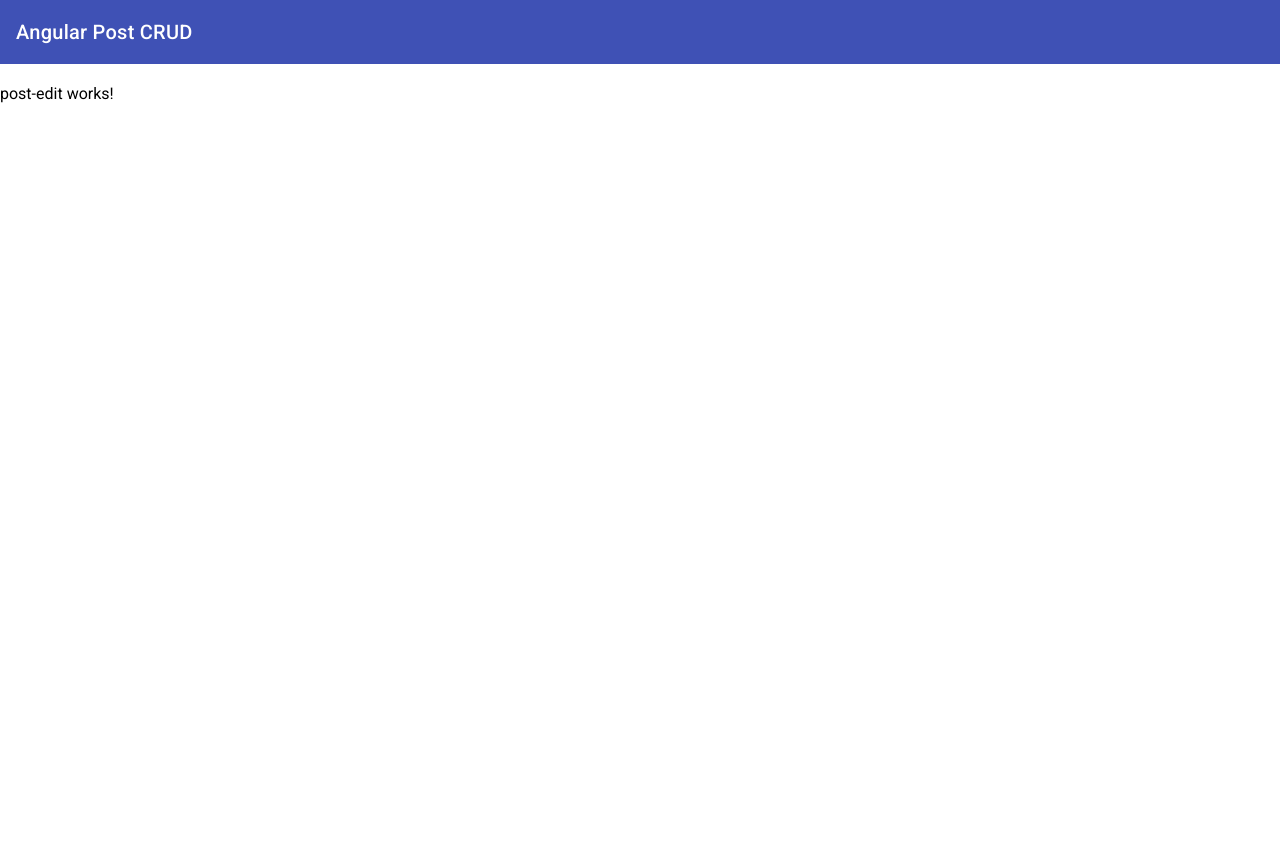
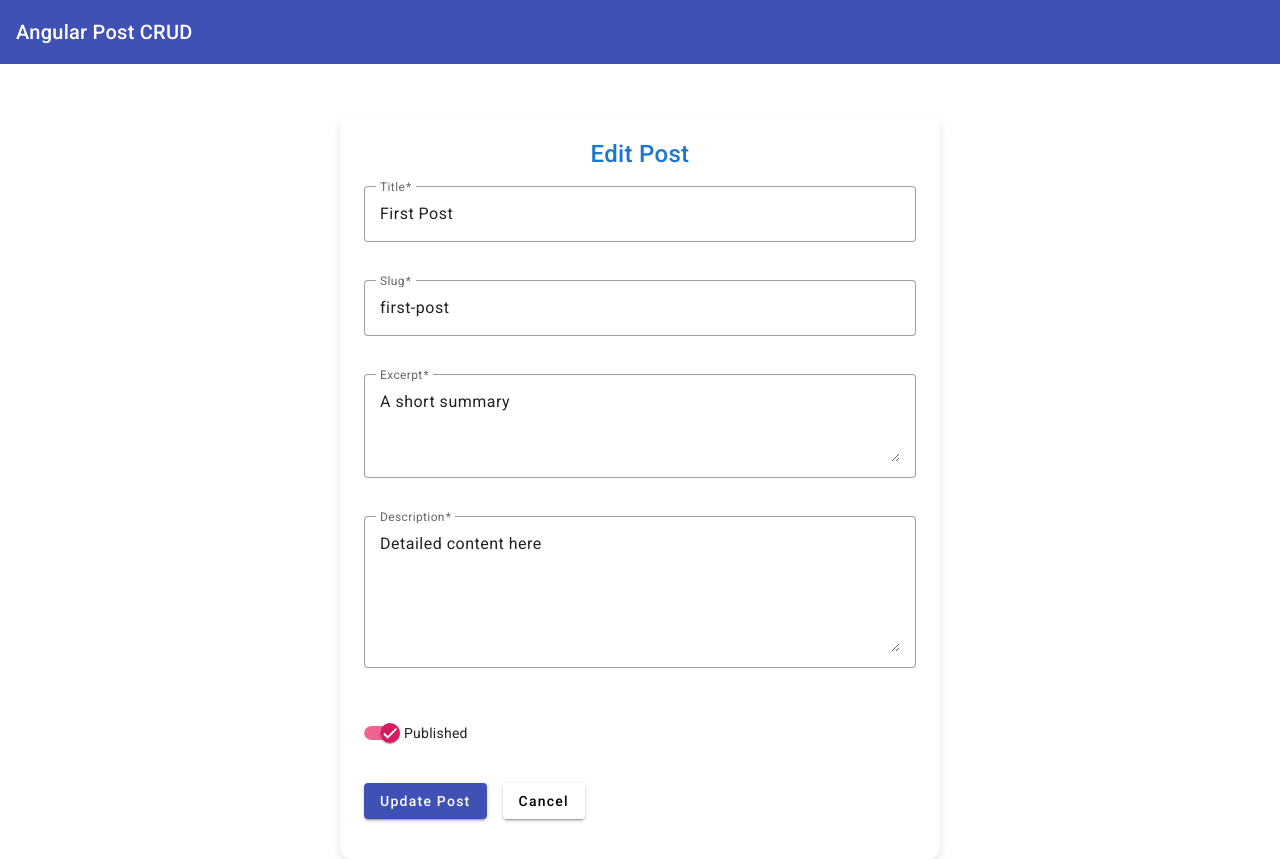
Before and after one commit to traximuser6/kinetix, an Angular app: page /edit/1 in a window 1280 px wide. Before the commit the page ends 800 px from the top, so only its background shows below. Built offline with nearby package versions, Linux system fonts and the light colour scheme.

Commit message:
Edit post functionality added

```diff
--- a/src/app/components/post-edit/post-edit.component.css
+++ b/src/app/components/post-edit/post-edit.component.css
@@ -0,0 +1,40 @@
+.post-form-card {
+  max-width: 600px; /* Limit card width for a cleaner look */
+  /* Center the card horizontally */
+  padding: 24px;
+  background: #ffffff;
+  border-radius: 12px;
+  box-shadow: 0 4px 8px rgba(0, 0, 0, 0.1); /* Enhanced shadow for depth */
+  /* Add some top margin for positioning */
+  margin: 50px auto 0;
+}
+
+.full-width {
+  width: 100%; /* Ensure form fields span the card width */
+  margin-bottom: 16px; /* Space between fields */
+}
+
+mat-form-field {
+  display: block; /* Stack fields vertically */
+}
+
+.button-container {
+  display: flex;
+  gap: 16px; /* Space between buttons */
+  margin-top: 24px; /* Space above buttons */
+}
+
+mat-slide-toggle {
+  margin: 16px 0; /* Space around the toggle */
+}
+
+mat-card-title {
+  font-size: 24px;
+  font-weight: 500;
+  color: #1976d2; /* Match Material primary color */
+  text-align: center;
+}
+
+mat-card-content {
+  padding: 16px 0;
+}
--- a/src/app/components/post-edit/post-edit.component.html
+++ b/src/app/components/post-edit/post-edit.component.html
@@ -1 +1,28 @@
-<p>post-edit works!</p>
+<mat-card class="post-form-card">
+  <mat-card-title>Edit Post</mat-card-title>
+  <mat-card-content>
+    <form [formGroup]="postForm" (ngSubmit)="onSubmit()">
+      <mat-form-field appearance="outline" class="full-width">
+        <mat-label>Title</mat-label>
+        <input matInput formControlName="title" required>
+      </mat-form-field>
+      <mat-form-field appearance="outline" class="full-width">
+        <mat-label>Slug</mat-label>
+        <input matInput formControlName="slug" required>
+      </mat-form-field>
+      <mat-form-field appearance="outline" class="full-width">
+        <mat-label>Excerpt</mat-label>
+        <textarea matInput formControlName="excerpt" required rows="3"></textarea>
+      </mat-form-field>
+      <mat-form-field appearance="outline" class="full-width">
+        <mat-label>Description</mat-label>
+        <textarea matInput formControlName="description" required rows="5"></textarea>
+      </mat-form-field>
+      <mat-slide-toggle formControlName="is_published" class="full-width">Published</mat-slide-toggle>
+      <div class="button-container">
+        <button mat-raised-button color="primary" type="submit" [disabled]="postForm.invalid">Update Post</button>
+        <button mat-raised-button routerLink="/">Cancel</button>
+      </div>
+    </form>
+  </mat-card-content>
+</mat-card>
--- a/src/app/components/post-edit/post-edit.component.ts
+++ b/src/app/components/post-edit/post-edit.component.ts
@@ -1,40 +1,87 @@
-import { Component } from '@angular/core';
-import { Post } from "../../models/post.model";
-import { PostService } from "../../services/post.service";
-import { ActivatedRoute, Router } from "@angular/router";
+// src/app/components/post-edit/post-edit.component.ts
+import { Component, OnInit } from '@angular/core';
+import { Post } from '../../models/post.model';
+import { PostService } from '../../services/post.service';
+import { ActivatedRoute, Router, RouterLink } from '@angular/router';
+import { FormBuilder, FormGroup, ReactiveFormsModule } from '@angular/forms';
+import { MatCard, MatCardActions, MatCardContent, MatCardTitle } from '@angular/material/card';
+import { MatFormField, MatLabel } from '@angular/material/form-field';
+import { MatInput } from '@angular/material/input';
+import { MatSlideToggle } from '@angular/material/slide-toggle';
+import { MatButton } from '@angular/material/button';
 
 @Component({
   selector: 'app-post-edit',
   standalone: true,
-  imports: [],
+  imports: [
+    RouterLink,
+    ReactiveFormsModule,
+    MatCard,
+    MatCardTitle,
+    MatCardContent,
+    MatCardActions,
+    MatFormField,
+    MatLabel,
+    MatInput,
+    MatSlideToggle,
+    MatButton
+  ],
   templateUrl: './post-edit.component.html',
-  styleUrl: './post-edit.component.css'
+  styleUrls: ['./post-edit.component.css']
 })
 
-export class PostEditComponent {
-
+export class PostEditComponent implements OnInit {
+  postForm: FormGroup;
   post: Post | undefined;
 
-  // todo : dig deeper what is ActivatedRoute and Router
-  constructor(private postService: PostService,
-              private route: ActivatedRoute,
-              private router: Router,
+  constructor(
+    private postService: PostService,
+    private route: ActivatedRoute,
+    private router: Router,
+    private fb: FormBuilder
   ) {
+    // Initialize the form with default values
+    this.postForm = this.fb.group({
+      title: [''],
+      slug: [''],
+      excerpt: [''],
+      description: [''],
+      is_published: [false]
+    });
   }
 
   ngOnInit(): void {
-    // todo : getting the id from the route, dig dive
+    // Get the post ID from the route
     const id = Number(this.route.snapshot.paramMap.get('id'));
-    this.postService.getPost(id).subscribe(post => this.post = post);
+    if (id) {
+      this.postService.getPost(id).subscribe({
+        next: (post) => {
+          this.post = post;
+          if (post) {
+            // Patch the form with the post data
+            this.postForm.patchValue(post);
+          }
+        },
+        error: (err) => console.error('Error fetching post:', err)
+      });
+    } else {
+      console.error('Invalid post ID.');
+    }
   }
 
   onSubmit(): void {
-    if (this.post) {
-      // todo : dig deeper, what is router.navigate
-      this.postService.updatePost(this.post).subscribe(() => {
-        this.router.navigate(['/']).then(r => console.log(r));
+    if (this.postForm.valid && this.post) {
+      const updatedPost: Post = {
+        ...this.post,
+        ...this.postForm.value,
+        updated_at: new Date()
+      };
+      this.postService.updatePost(updatedPost).subscribe({
+        next: () => {
+          this.router.navigate(['/post', updatedPost.id]).then(r => console.log('Navigation result:', r));
+        },
+        error: (err) => console.error('Error updating post:', err)
       });
     }
   }
-
 }
--- a/src/app/components/post-list/post-list.component.css
+++ b/src/app/components/post-list/post-list.component.css
@@ -4,7 +4,7 @@
   padding: 24px;
   background: #ffffff;
   border-radius: 12px;
-  box-shadow: 0 4px 8px rgba(0, 0, 0, 0.1); /* Enhanced shadow for depth */
+  box-shadow: 0 3px 25px 5px rgba(0, 0, 0, 0.2); /* Enhanced shadow for depth */
   /* Add some top margin for positioning */
   margin: 50px auto 0;
 }
--- a/src/main.ts
+++ b/src/main.ts
@@ -1,4 +1,3 @@
-// src/main.ts
 import { bootstrapApplication } from '@angular/platform-browser';
 import { AppComponent } from './app/app.component';
 import { provideRouter, withComponentInputBinding } from '@angular/router';
```
Also changed, not shown: src/app/components/post-list/post-list.component.html (+25 -0 lines).
